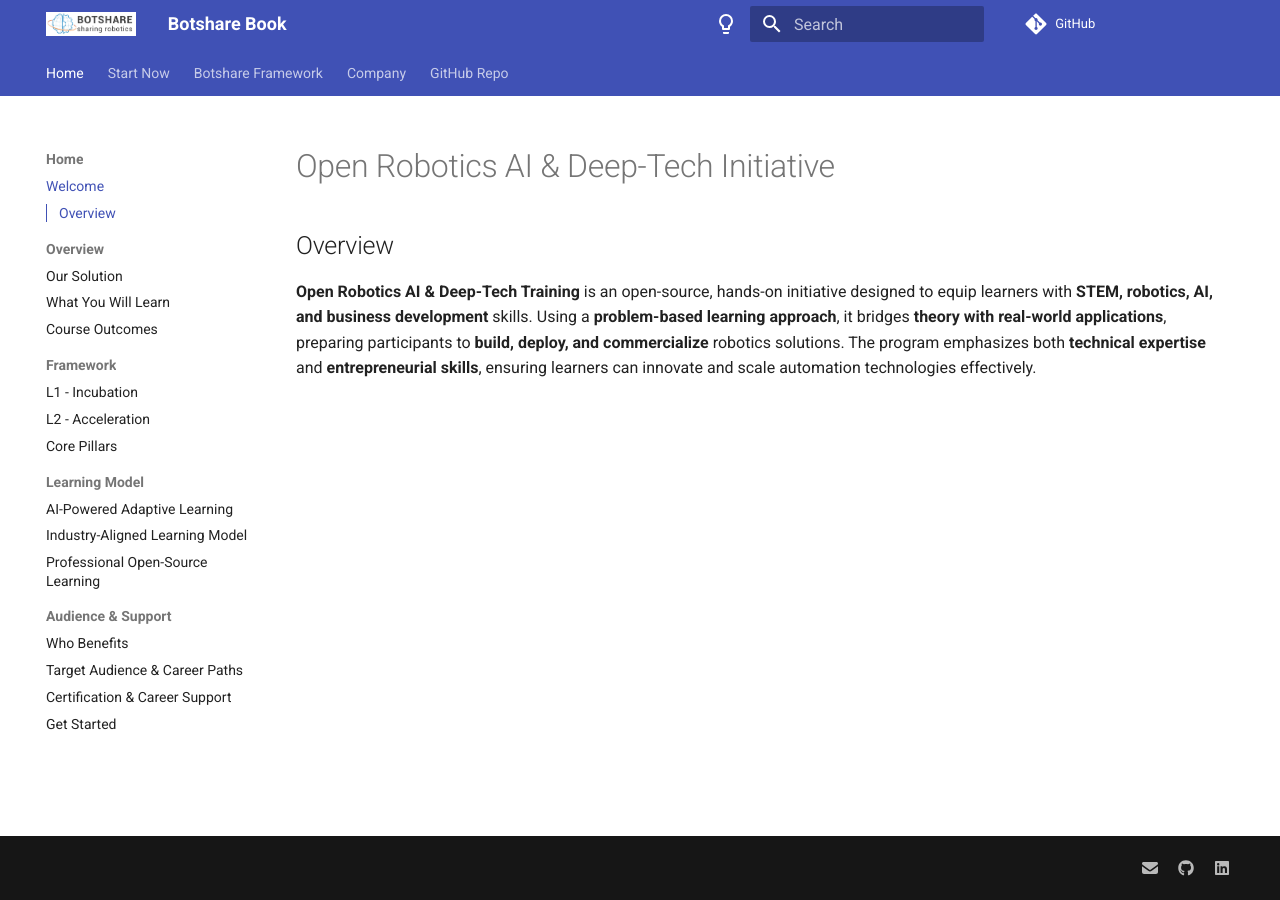
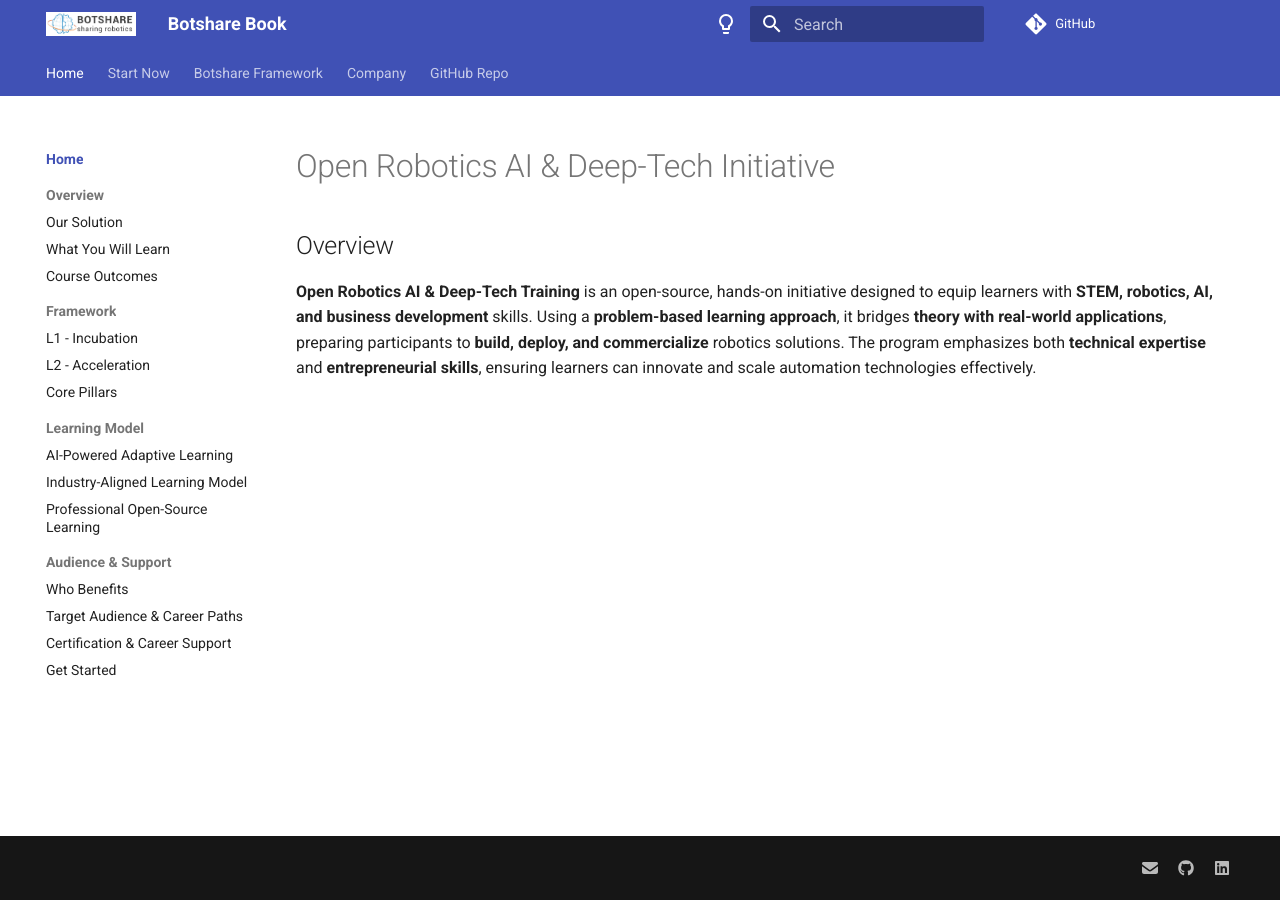
Before and after one commit to Merilynn-64/Botshare_document, an MkDocs documentation site: the page built from docs/index.md, in a window 1280 px wide. Built offline with MkDocs 1.6.1 and Material for MkDocs 9.7.7, drawn with Linux system fonts in a browser that asks for light colours.

Commit message:
Update mkdocs.yml

```diff
--- a/mkdocs.yml
+++ b/mkdocs.yml
@@ -9,6 +9,8 @@
     - navigation.tabs
     - navigation.sections
     - navigation.path
+    - navigation.expand
+    - navigation.indexes
     - navigation.top
     - toc.integrate
     - search.suggest
```
